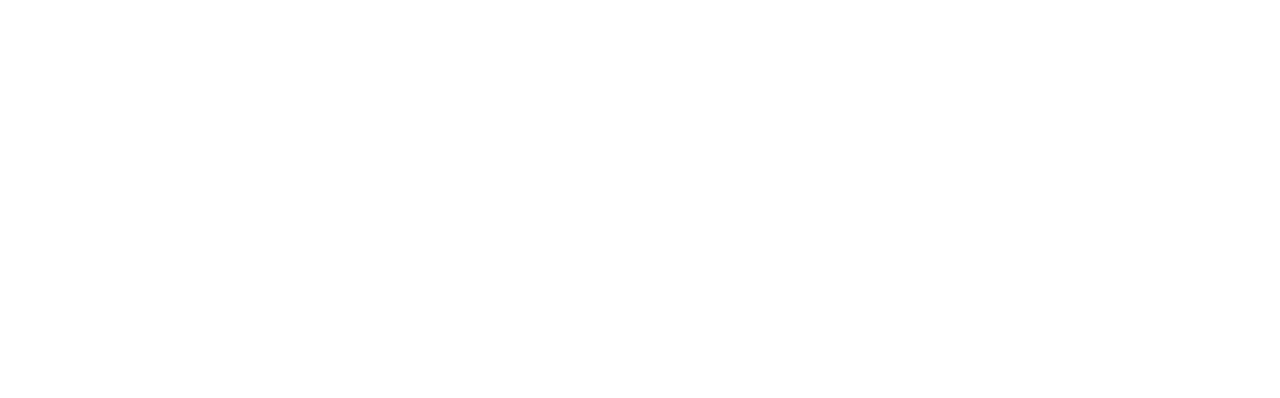
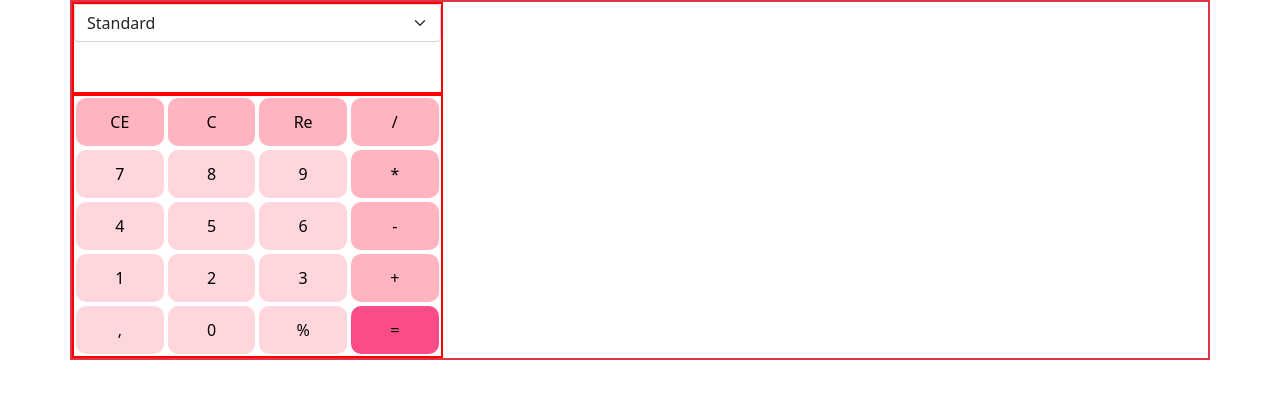
Before and after one commit to barthRachel/pand-addition, a plain HTML site: page index.html in a window 1280 px wide. Drawn offline with nearby package versions, Linux system fonts and the light colour scheme.

Commit message:
Début esthétique

```diff
--- a/css/style.css
+++ b/css/style.css
@@ -0,0 +1,47 @@
+#clavier, #screen {
+    border: 2px solid red;
+}
+
+/**Ecran Calculatrice**/
+.input {
+    height: 50px;
+}
+
+/**Clavier Calculatrice**/
+.line {
+    margin: 0;
+    margin-bottom: 4px;
+}
+
+button {
+    width: 100%;
+    height: 100%;
+    padding: 10px;
+    margin: 2px;
+    border: none;
+    border-radius: 10px;
+    background-color: #FFD6DC;
+}
+
+.operation, .reset {
+    background-color: #FFB4BF;
+}
+
+.equal {
+    background-color: #FA4C89;
+}
+
+/*
+.reset {
+    background-color: #FD6C9E;
+}
+
+/*
+#FA4C89
+
+#FD9BBD
+
+#FD6C9E
+
+#FFB4BF
+*/
--- a/index.html
+++ b/index.html
@@ -14,6 +14,70 @@
 
     <body>
 
+        <main>
+            <section>
+                <!-- Corps calculatrice-->
+                <div class="container border border-2 border-danger">
+                    <div id="screen" class="row col-12 col-md-4">
+                        <select class="form-select" aria-label="Select mode">
+                            <option selected>Standard</option>
+                            <option value="scientifique">Scientifique</option>
+                            <option value="date">Date</option>
+                        </select>
+                        <div class="input">
+                            <p></p>
+                        </div>
+                    </div>
+                    <div id="clavier" class="row col-12 col-md-4">
+                        <div class="line d-flex p-0">
+                            <button class="reset">CE</button>
+                            <button class="reset">C</button>
+                            <button class="reset">Re</button>
+                            <button class="operation">/</button>
+                        </div>
+                        <div class="line d-flex p-0">
+                            <button class="touche">7</button>
+                            <button class="touche">8</button>
+                            <button class="touche">9</button>
+                            <button class="operation">*</button>
+                        </div>
+                        <div class="line d-flex p-0">
+                            <button class="touche">4</button>
+                            <button class="touche">5</button>
+                            <button class="touche">6</button>
+                            <button class="operation">-</button>
+                        </div>
+                        <div class="line d-flex p-0">
+                            <button class="touche">1</button>
+                            <button class="touche">2</button>
+                            <button class="touche">3</button>
+                            <button class="operation">+</button>
+                        </div>
+                        <div class="line d-flex p-0">
+                            <button class="touche">,</button>
+                            <button class="touche">0</button>
+                            <button class="touche">%</button>
+                            <button class="equal">=</button>
+                        </div>
+                    </div>
+                </div>
+            </section>
+        </main>
+
+        <!--<main class="border border-2 border-danger d-flex justify-content-around">
+            <section class="border boder-2 border-dark">
+                <div class="w-100 h-100">
+
+                    <div id="clavier" class="border border-2 border-warning">
+
+                    </div>
+                </div>
+            </section>
+            <section class="border border-2 border-info">
+                <h1>Blablablbablab</h1>
+            </section>
+        </main>-->
+
         <script src="https://cdn.jsdelivr.net/npm/bootstrap@5.0.2/dist/js/bootstrap.bundle.min.js" integrity="sha384-MrcW6ZMFYlzcLA8Nl+NtUVF0sA7MsXsP1UyJoMp4YLEuNSfAP+JcXn/tWtIaxVXM" crossorigin="anonymous"></script>
         <script>
           var tooltipTriggerList = [].slice.call(document.querySelectorAll('[data-bs-toggle="tooltip"]'))
```
